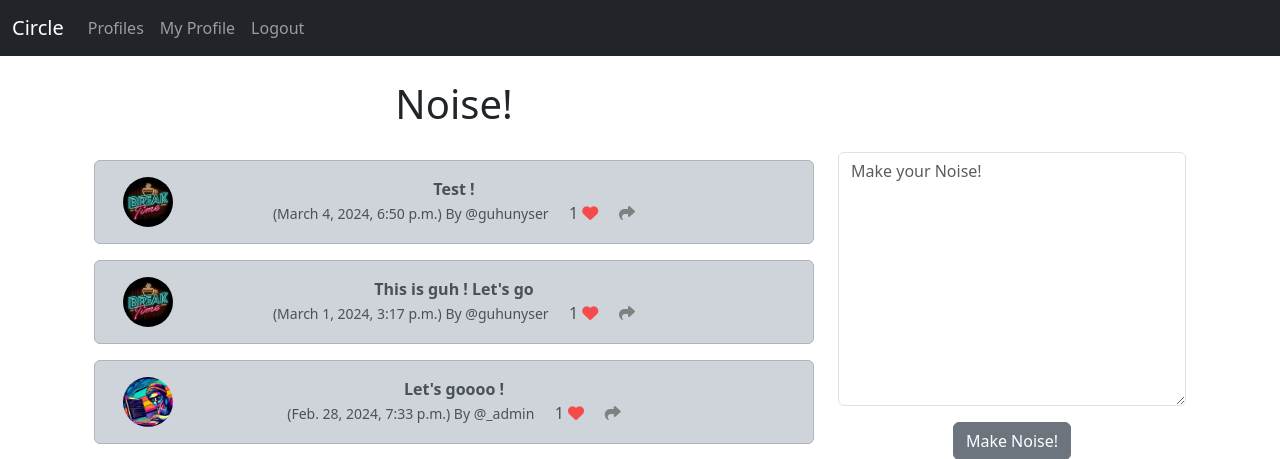
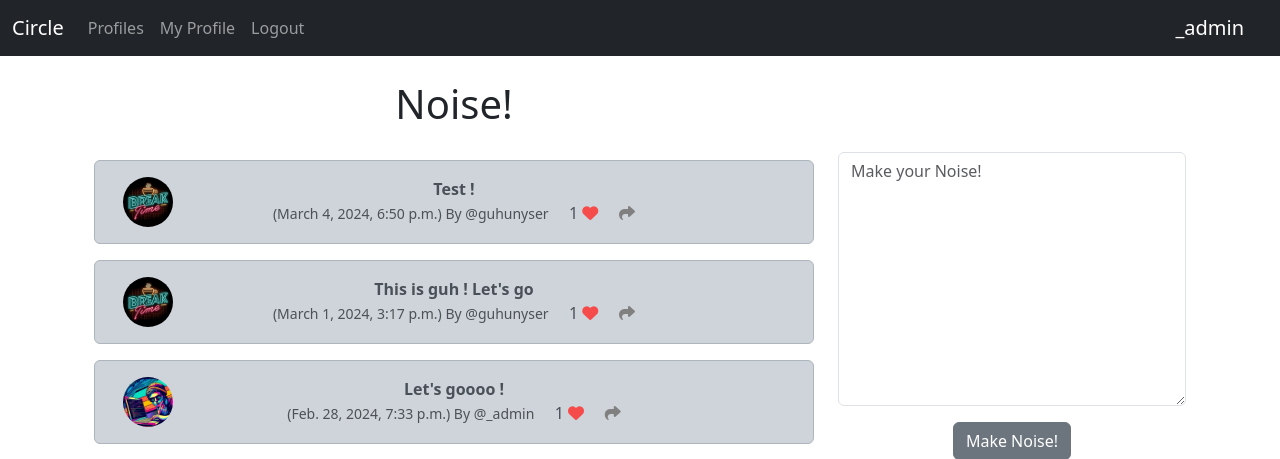
Before and after one commit to Eamateli/Circle, a Django app: page / in a window 1280 px wide. Shown: the top 459 px of the page. Run offline with Django 5.2, Linux system fonts and the light colour scheme; a user stored in the database is signed in; data comes from the database, SQL or seed files in the repository; some libraries are stand-ins or nearby versions.

Commit message:
Showing user name on navbar

```diff
--- a/social/circle/templates/navbar.html
+++ b/social/circle/templates/navbar.html
@@ -26,6 +26,15 @@
           {% endif %}
 
         </ul>
+        {% if user.is_authenticated %}
+          <ul class="navbar-nav ml-auto">
+            <li class="nav-link navbar-brand">
+              {{ user }}
+
+            </li>
+          </ul>
+
+        {%  endif  %}
         <!-- <form class="d-flex" role="search">
           <input class="form-control me-2" type="search" placeholder="Search" aria-label="Search">
           <button class="btn btn-outline-success" type="submit">Search</button>
```
